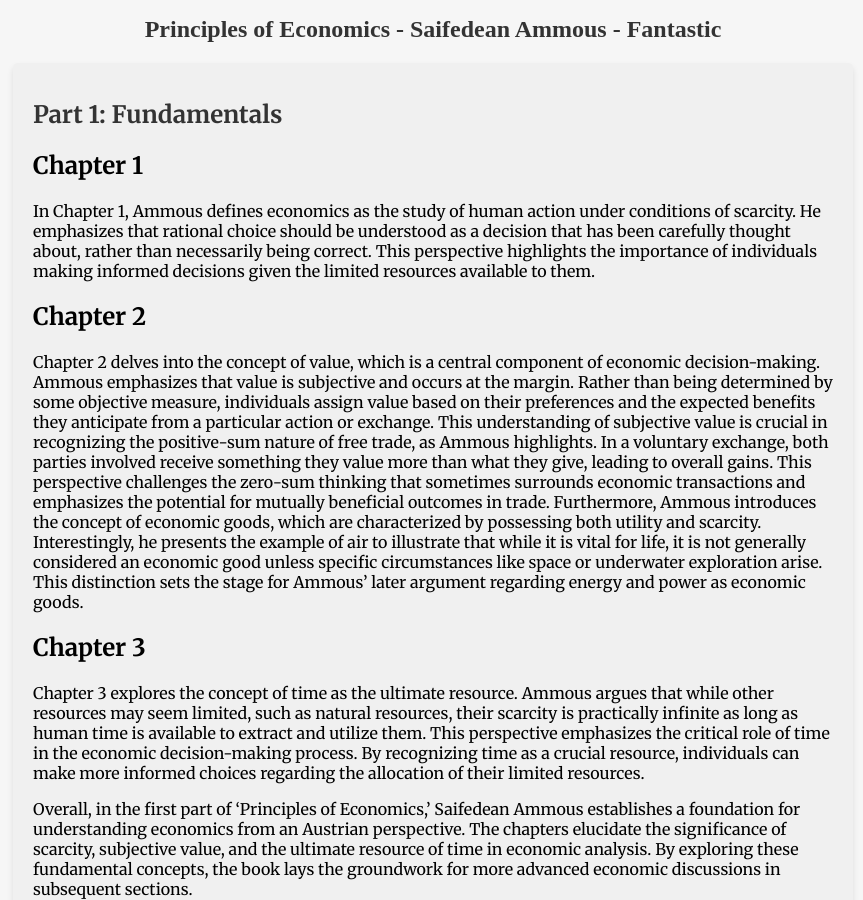
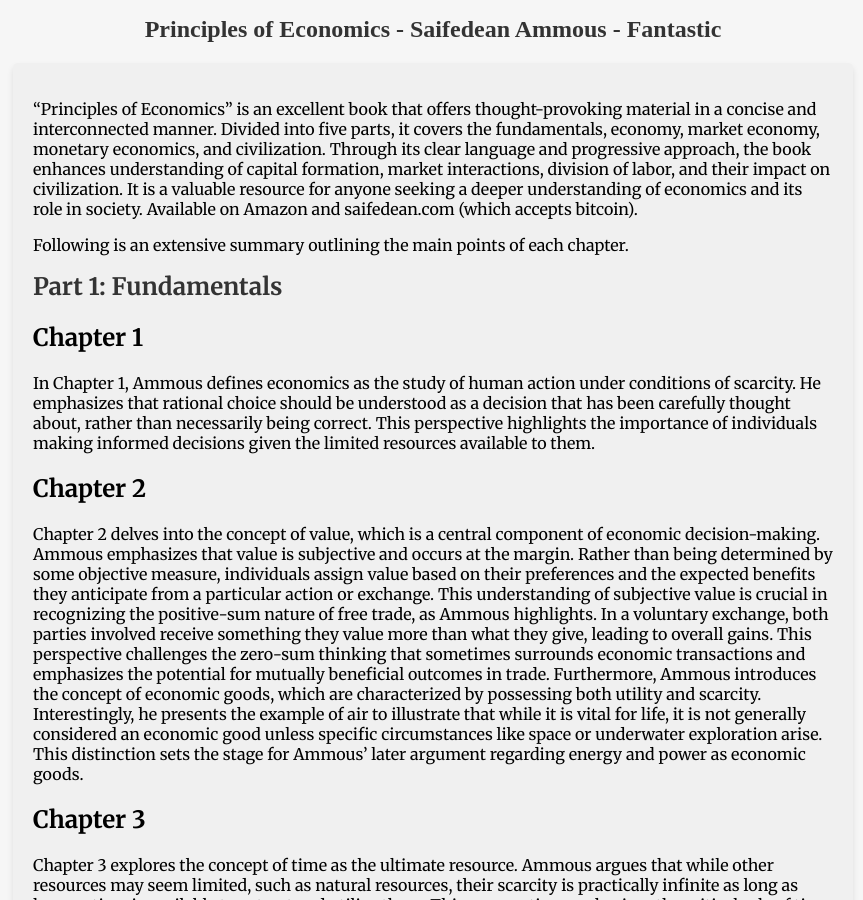
Before and after one commit to Kortelange/webpage, a Jekyll site: the page built from _books/principles_of_economics.md, in a window 1280 px wide and 900 px high. Shown: the whole window, without its empty margins (207-1070 px from the left). Built offline with Jekyll 4.4.1, drawn with Linux system fonts in a browser that asks for light colours.

Commit message:
Add introduction to review

```diff
--- a/_books/principles_of_economics.md
+++ b/_books/principles_of_economics.md
@@ -6,6 +6,10 @@ rating: 5
 short_review: "Short review not yet available, check page for current notes"
 long_review: true
 ---
+
+"Principles of Economics" is an excellent book that offers thought-provoking material in a concise and interconnected manner. Divided into five parts, it covers the fundamentals, economy, market economy, monetary economics, and civilization. Through its clear language and progressive approach, the book enhances understanding of capital formation, market interactions, division of labor, and their impact on civilization. It is a valuable resource for anyone seeking a deeper understanding of economics and its role in society. Available on Amazon and saifedean.com (which accepts bitcoin).
+
+Following is an extensive summary outlining the main points of each chapter.
 
 # Part 1: Fundamentals
 
```
